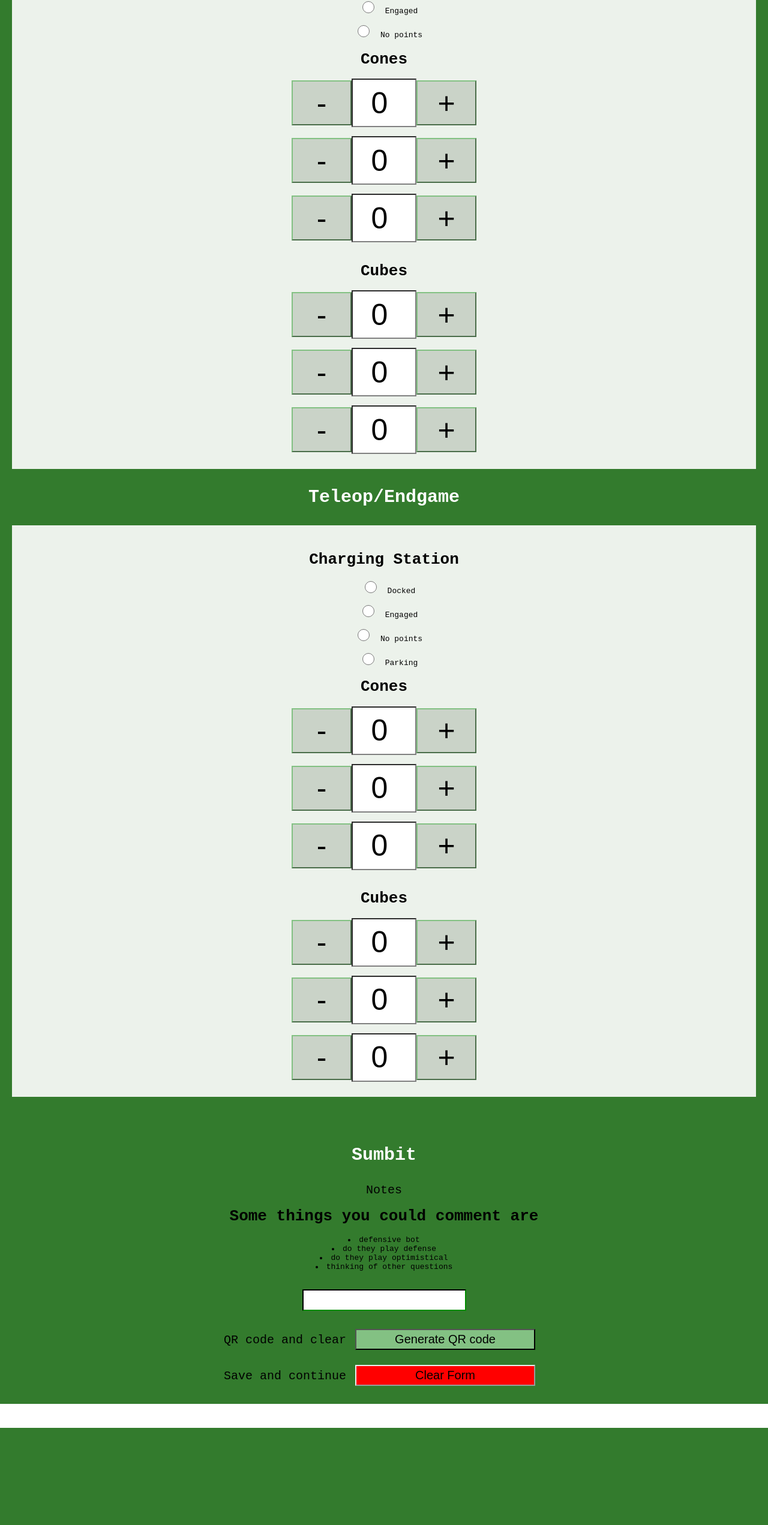
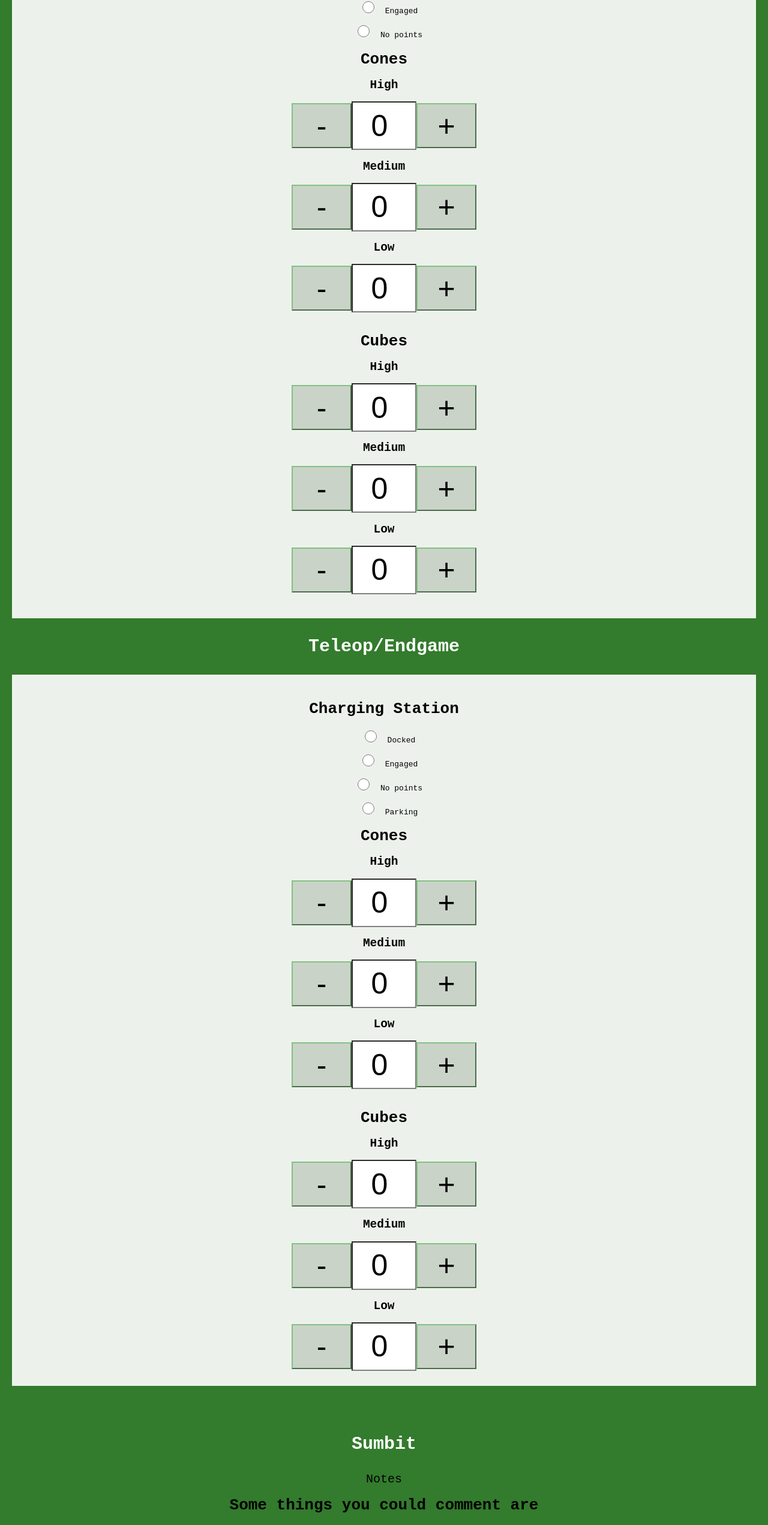
Before and after one commit to 4201VitruvianBots/ScoutingApp2023, a React (Create React App) app in the folder MatchScouting/: page / in a window 1280 px wide. Shown: the part 1735-4278 px from the top of the page at 60% size. Before the commit the page ends 4116 px from the top, so only its background shows below. Built offline with nearby package versions, Linux system fonts and the light colour scheme.

Commit message:
made app look better

```diff
--- a/MatchScouting/src/Pages.js
+++ b/MatchScouting/src/Pages.js
@@ -52,15 +52,58 @@ function PreGame(props) {
 
         <h1><bold>Team Alliance</bold></h1>
 
-        <RadioButtons items={['Red 1', 'Red 2', 'Red 3', 'Blue 1', 'Blue 2', 'Blue 3']} />
+            <RadioButtons items={['Red 1', 'Red 2', 'Red 3', 'Blue 1', 'Blue 2', 'Blue 3']} />
     <h1><strong>No show robot?</strong></h1>
     <RadioButtons items={['Yes, my robot did not show up', 'No, my robot did  show up']} />
     </div>
         </div>
         </Page>
-
+    //Take out Viv
+    //All text black
+    //Make text bigger
+    //black outline in every box
+    //
     );
 }
+// function Auto(props) {
+//     return (
+//         <Page selected={props.selected} id="auto">
+//            <p className="section-label">Auto</p>
+//             <div className="textArea">
+//             {/* <button type="button">Mobility?</button> */}
+
+//             {/* <h2>Mobility</h2> */}
+// <div class="container">
+//   <div class="center">
+//     <button>Mobility</button>
+//   </div>
+// </div>
+//             <br></br>
+//             <br></br>
+//             <br></br>
+//             <br></br>
+//             <br></br>
+
+//            <h1>Charging Station</h1>
+
+//            <RadioButtons items={['Docked', 'Engaged', 'No points']} />
+//            <h1>Cones</h1>
+//            <h2>High</h2>
+//             <NumberInput items={['1']}/>
+//             <h2>Medium</h2>
+//             {/* <br></br> */}
+//             <NumberInput items={['1']}/>
+//             <h2>Low</h2>
+//             {/* <br></br> */}
+//             <NumberInput items={['1']}/>
+//             <br></br>
+//             <h1>Cubes</h1>
+//             <h2>High</h2>
+//             <NumberInput items={['1']}/>
+//             <h2>Medium</h2>
+//             <NumberInput items={['1']}/>
+//             <h2>Low</h2>
+//             <NumberInput items={['1']}/>
 function Auto(props) {
     return (
         <Page selected={props.selected} id="auto">
@@ -84,18 +127,23 @@ function Auto(props) {
 
            <RadioButtons items={['Docked', 'Engaged', 'No points']} />
            <h1>Cones</h1>
+           <h2>High</h2>
             <NumberInput items={['1']}/>
-            <br></br>
+            <h2>Medium</h2>
+            {/* <br></br> */}
             <NumberInput items={['1']}/>
-            <br></br>
+            <h2>Low</h2>
+            {/* <br></br> */}
             <NumberInput items={['1']}/>
             <br></br>
             <h1>Cubes</h1>
+            <h2>High</h2>
+            <NumberInput items={['1']}/>
+            <h2>Medium</h2>
+            <NumberInput items={['1']}/>
+            <h2>Low</h2>
             <NumberInput items={['1']}/>
             <br></br>
-            <NumberInput items={['1']}/>
-        	<br></br>
-            <NumberInput items={['1']}/>
 
 
 
@@ -113,18 +161,22 @@ function TeleOp(props) {
              <h1>Charging Station</h1>
 
              <RadioButtons items={['Docked', 'Engaged', 'No points', 'Parking']} />
-           <h1>Cones</h1>
+             <h1>Cones</h1>
+           <h2>High</h2>
             <NumberInput items={['1']}/>
-            <br></br>
+            <h2>Medium</h2>
+            {/* <br></br> */}
             <NumberInput items={['1']}/>
-            <br></br>
+            <h2>Low</h2>
+            {/* <br></br> */}
             <NumberInput items={['1']}/>
             <br></br>
             <h1>Cubes</h1>
+            <h2>High</h2>
             <NumberInput items={['1']}/>
-            <br></br>
+            <h2>Medium</h2>
             <NumberInput items={['1']}/>
-        	<br></br>
+            <h2>Low</h2>
             <NumberInput items={['1']}/>
 </div>
 
@@ -146,6 +198,7 @@ function SavePage(props) {
             <div className="areaSaP">
             <label htmlFor="notes" className="item-label">Notes</label>
             <h1>Some things you could comment are</h1>
+            <li>disabled during the game</li>
             <li>  defensive bot </li>
             <li> do they play defense  </li>
             <li>  do they play optimistical  </li>
@@ -154,7 +207,7 @@ function SavePage(props) {
                 <br/>
                 <br/>
                 <input type="text" id="notes" name="notes" />
-            <label className="item-label" htmlFor="clear">QR code and clear</label>
+            <label className="item-label" htmlFor="clear">Sumbit and clear</label>
                 <input type="submit" className="SAVE" value="Generate QR code"></input>
                 <br />
                 <label className="item-label" htmlFor="continue">Save and continue</label>
@@ -165,7 +218,12 @@ function SavePage(props) {
                <div id="QRCode">{props.QRCode}</div>
             </div>
         </Page>
+
     );
 }
 
+
+
+
+
 export { SignIn, PreGame, Auto, TeleOp,  SavePage };
```
